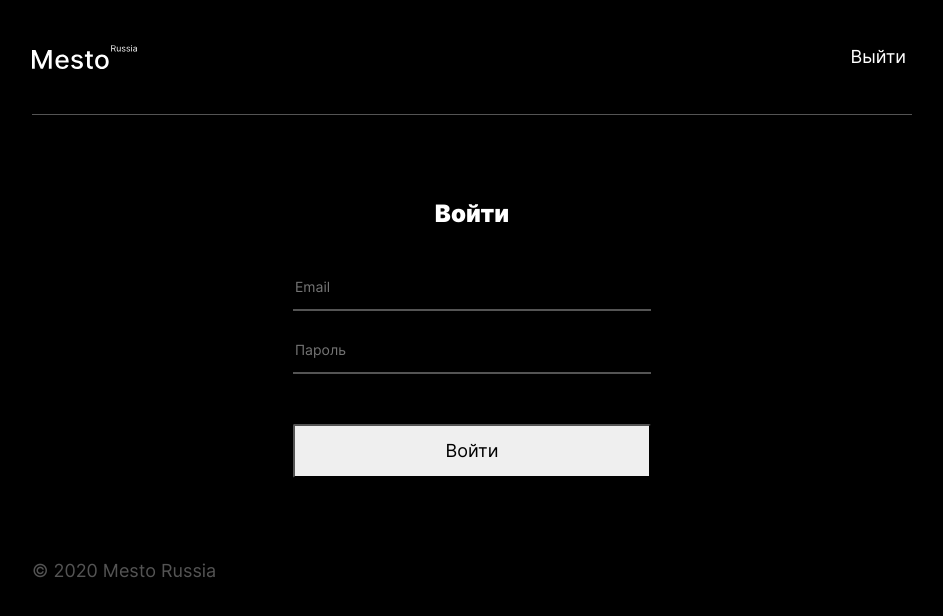
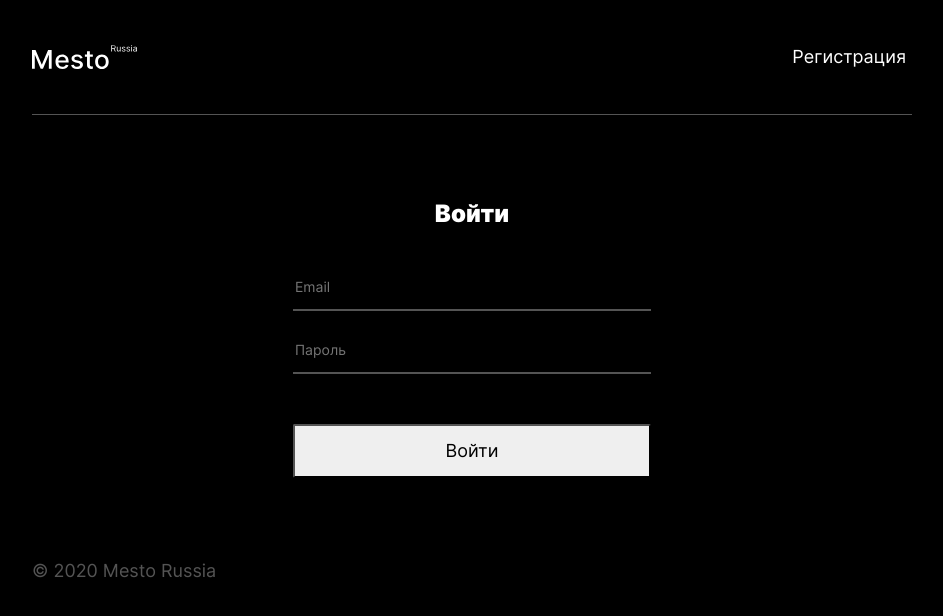
Before and after one commit to bismor/mesto-react, a React (Create React App) app: page /sign-in in a window 1280 px wide. Shown: the top 616 px of the page, without its empty margins (168-1111 px from the left). Built offline with nearby package versions, Linux system fonts and the light colour scheme; no server answers.

Commit message:
Перенос Header

```diff
--- a/src/components/App.js
+++ b/src/components/App.js
@@ -152,12 +152,12 @@ function App() {
   return (
     <CurrentUserContext.Provider value={currentUser}>
       <div className="page">
-        <Header setloggedIn={setloggedIn}></Header>
         <Routes>
           <Route
             path="/"
             element={
               <ProtectedRoute
+                setloggedIn={setloggedIn}
                 loggedIn={loggedIn}
                 onEditAvatar={setIsEditAvatarPopupOpen}
                 onEditProfile={setIsEditProfilePopupOpen}
--- a/src/components/Header.js
+++ b/src/components/Header.js
@@ -1,19 +1,11 @@
 import logo from "../images/logo.svg";
-import { useNavigate  } from 'react-router-dom';
 
-function Header({setloggedIn}) {
-  const navigate = useNavigate();
-
-  function signOut(){
-    localStorage.removeItem('token');
-    setloggedIn(false)
-    navigate('/', {replace: true});
-  }
+function Header({onClick, nameClick}) {
 
   return (
     <header className="header">
       <img className="header__logo" src={logo} alt="Логотип сайта" />
-      <button onClick={signOut} className="header__button">Выйти</button>
+      <button onClick={onClick} className="header__button">{nameClick}</button>
     </header>
   );
 }
--- a/src/components/Login.js
+++ b/src/components/Login.js
@@ -1,5 +1,6 @@
 import React, { useState } from "react";
 import { useNavigate } from "react-router-dom";
+import Header from "./Header";
 
 import api from "../utils/Api";
 
@@ -39,7 +40,13 @@ function Login({ name, button, setloggedIn}) {
       .catch(err => console.log(err));
   }
 
+  function navRegister(){
+    navigate('/sign-up', {replace: true});
+  }
+
   return (
+    <>
+      <Header onClick={navRegister} nameClick="Регистрация"></Header>
       <div className="authorization">
         <p className="authorization__name">{name}</p>
         <form className="authorization__form" onSubmit={handleSubmit}>
@@ -64,6 +71,7 @@ function Login({ name, button, setloggedIn}) {
           <button className="authorization__submit">{button}</button>
         </form>
       </div>
+    </>
   );
 }
 
--- a/src/components/Main.js
+++ b/src/components/Main.js
@@ -3,11 +3,22 @@ import pencil from "../images/pencil.svg";
 import React from "react";
 import { CurrentUserContext } from "../contexts/CurrentUserContext";
 import Card from "./Card";
+import Header from "./Header";
+import { useNavigate } from "react-router-dom";
 
-function Main({ onEditAvatar, onEditProfile, onAddPlace, cards, onCardClick, onCardLike, onCarDislike, onCardDelete}) {
+function Main({ onEditAvatar, onEditProfile, onAddPlace, cards, onCardClick, onCardLike, onCarDislike, onCardDelete, setloggedIn}) {
   const user = React.useContext(CurrentUserContext);
+  const navigate = useNavigate()
+
+  function handleSignout (){
+    localStorage.removeItem('token');
+    setloggedIn(false)
+    navigate('/', {replace: true});
+  }
 
   return (
+    <>
+      <Header onClick={handleSignout} nameClick="Выйти"></Header>
       <main className="main">
         <section className="profile">
           <div className="info">
@@ -59,6 +70,7 @@ function Main({ onEditAvatar, onEditProfile, onAddPlace, cards, onCardClick, onC
           </ul>
         </section>
       </main>
+    </>
   );
 }
 
--- a/src/components/Register.js
+++ b/src/components/Register.js
@@ -3,6 +3,7 @@ import InfoTooltip from "./InfoTooltip";
 import { useNavigate } from "react-router-dom";
 import { Link } from "react-router-dom";
 import api from "../utils/Api";
+import Header from "./Header";
 
 function Register({ name, button }) {
   const [infoTooltip, setInfoTooltip] = useState({
@@ -41,7 +42,13 @@ function Register({ name, button }) {
     });
   }
 
+  function navRegister(){
+    navigate('/sign-in', {replace: true});
+  }
+
   return (
+    <>
+      <Header onClick={navRegister} nameClick="Войти"></Header>
       <div className="authorization">
         <p className="authorization__name">{name}</p>
         <form className="authorization__form" onSubmit={handleSubmit}>
@@ -71,6 +78,7 @@ function Register({ name, button }) {
 
         <InfoTooltip status={infoTooltip.status} visible={infoTooltip.visible}></InfoTooltip>
       </div>
+    </>
   );
 }
 
```
Lines whose indentation alone changed are shown as unchanged.
